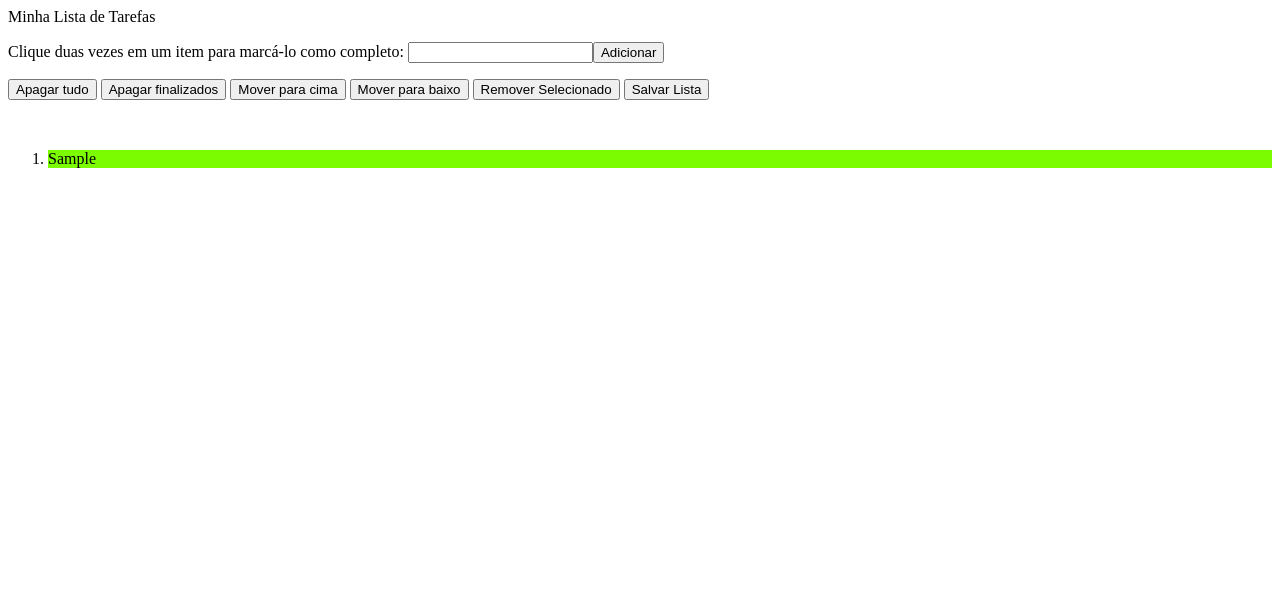
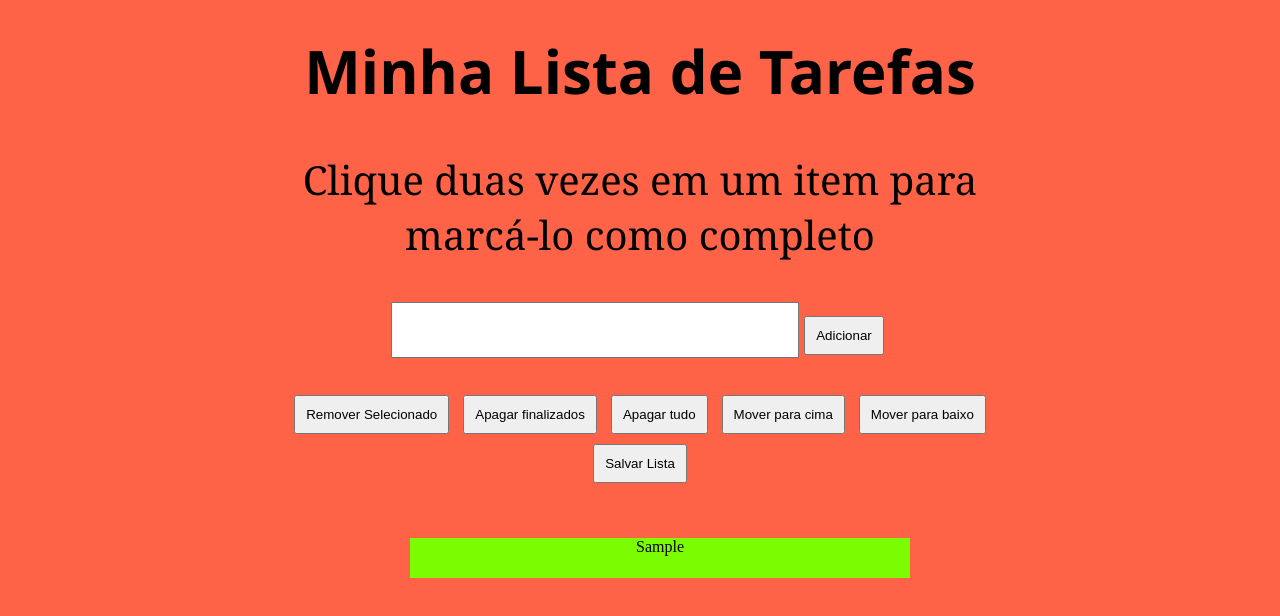
Before and after one commit to tryber/sd-03-block5-project-todo-list, a plain HTML site: page index.html in a window 1280 px wide. Both pictures are taken after typing "Sample" into the empty fields and a click on the button "Adicionar". Drawn offline with Linux system fonts and the light colour scheme.

Commit message:
minor adjusts

```diff
--- a/index.html
+++ b/index.html
@@ -9,24 +9,24 @@
 </head>
 
 <body>
-
+<div class="central">
     <header>Minha Lista de Tarefas</header>
-    <p id="funcionamento">Clique duas vezes em um item para marcá-lo como completo:
-        <input id="texto-tarefa"><button id="criar-tarefa">Adicionar</button>
-    </p>
+    <p id="funcionamento">Clique duas vezes em um item para marcá-lo como completo</p>
+    <div class="input-texto-caixa">
+    <input id="texto-tarefa" class="texto-tarefa"><button id="criar-tarefa">Adicionar</button>
+    </div>
+    <button id="remover-selecionado">Remover Selecionado</button>
+    <button id="remover-finalizados">Apagar finalizados</button>
     <button id="apaga-tudo">Apagar tudo</button>
-    <button id="remover-finalizados">Apagar finalizados</button>
     <button id="mover-cima">Mover para cima</button>
     <button id="mover-baixo">Mover para baixo</button>
-    <button id="remover-selecionado">Remover Selecionado</button>
     <button id="salvar-tarefas">Salvar Lista</button>
 
-    <ol id="lista-tarefas">
-
-    </ol>
-
+    <ol id="lista-tarefas"></ol>
+</div>
     <script src="script.js">
     </script>
+
 </body>
 
 </html>
--- a/script.js
+++ b/script.js
@@ -1,6 +1,5 @@
-let button = document.getElementById("criar-tarefa")
+let button = document.getElementById("criar-tarefa")   //adicionar evento de criar lista no botao
 button.addEventListener("click", addTask)
-
 
 function addTask() {
 
@@ -14,10 +13,10 @@ function addTask() {
     document.getElementById("texto-tarefa").value = ""
 
     // adicionar click
-    bullet.addEventListener("click", changeColor)
+    bullet.addEventListener("click", changeColor)    //pra cada li criado eu crio um evento (estava colando fora da funcao)
     function changeColor() {
-        bullet.classList.add("selected")
         bullet.style.backgroundColor = "rgb(128,128,128)"
+        bullet.classList.add("selected")   //adiciona a classe selected pois irei precisar dessa classe depois para remover
     }
 
     // adicionar doubleclick
@@ -36,7 +35,7 @@ function addTask() {
         document.getElementById("lista-tarefas").innerHTML = ""
     }
 
-    //remover completo
+    //remover finalizados
     let eraseCompleted = document.getElementById("remover-finalizados")
     eraseCompleted.addEventListener("click", removeCompleted)
 
@@ -61,14 +60,27 @@ function addTask() {
     let moveUp = document.getElementById("mover-cima")
     moveUp.addEventListener("click", movUp)
 
-    function movUp(){
+    function movUp() {
         document.querySelectorAll(".selected").forEach(function (selected) {
 
-            document.getElementById("lista-tarefas").removeChild(selected.nextElementSibling)
+            document.getElementById("lista-tarefas").insertBefore(selected, selected.nextElementSibling)
 
         })
     }
 
 
+}
 
-}
+
+/*
+if (localStorage.getItem('dados')) {
+    document.getElementById("lista-tarefas").innerHTML = localStorage.getItem("dados")
+    document.querySelectorAll("li")
+
+    localStorage.setItem('dados', document.getElementById('lista-tarefas').innerHTML) //observar onde colocar o localStorage
+
+         for (let i = 0; i < 25; i++) {
+            savedTasks[i].addEventListener("click", changeColor)
+            savedTasks[i].addEventListener("dblclick", lineThrough)
+        }
+*/
--- a/style.css
+++ b/style.css
@@ -1,18 +1,61 @@
 button{
     cursor: pointer;
+    padding: 10px;
+    margin: 5px;
 }
 
 li {
     cursor: pointer;
-    margin-top: 50px;
+    margin: 50px auto 0 auto;
+    list-style: none;
+    top: 50%;
+    vertical-align: middle;
 
 }
 
 .tarefa {
 
     background-color: lawngreen;
+    height: 40px;
+    width: 500px;
+    text-align: center;
+    vertical-align: middle;
+    top: 50%;
 }
 
 .completed {
     text-decoration: line-through;
+    color: white;
 }
+
+.central {
+    width: 60%;
+    margin: 30px auto auto auto;
+    text-align: center;
+}
+
+header {
+    font-size: 60px;
+    font-weight: bold;
+    font-family: 'Segoe UI', Tahoma, Geneva, Verdana, sans-serif;
+}
+
+p{
+    font-size: 40px;
+    font-family: Georgia, 'Times New Roman', Times, serif;
+}
+
+.input-texto-caixa {
+    margin-bottom: 30px;
+}
+
+.texto-tarefa{
+    width: 400px;
+    height: 50px;
+    font-size: 30px;
+}
+
+
+body{
+    background-color: tomato;
+}
```
